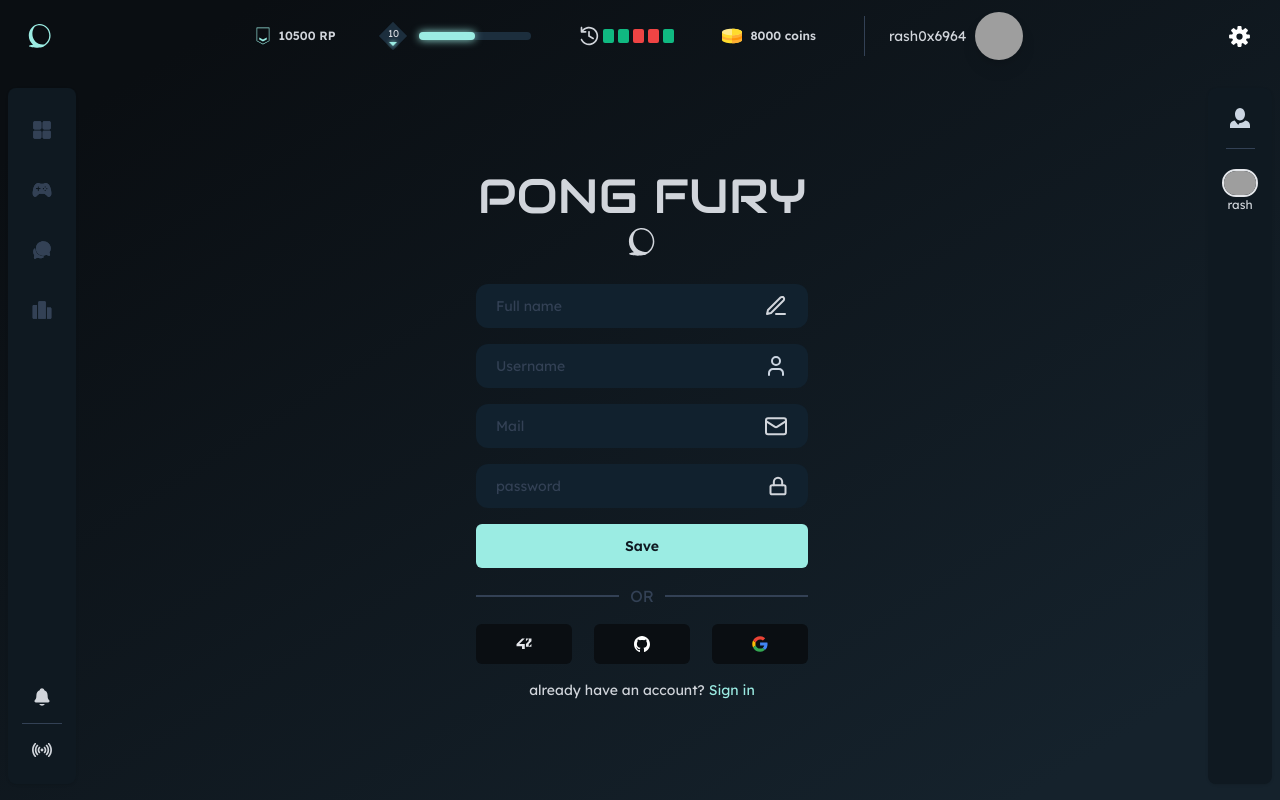
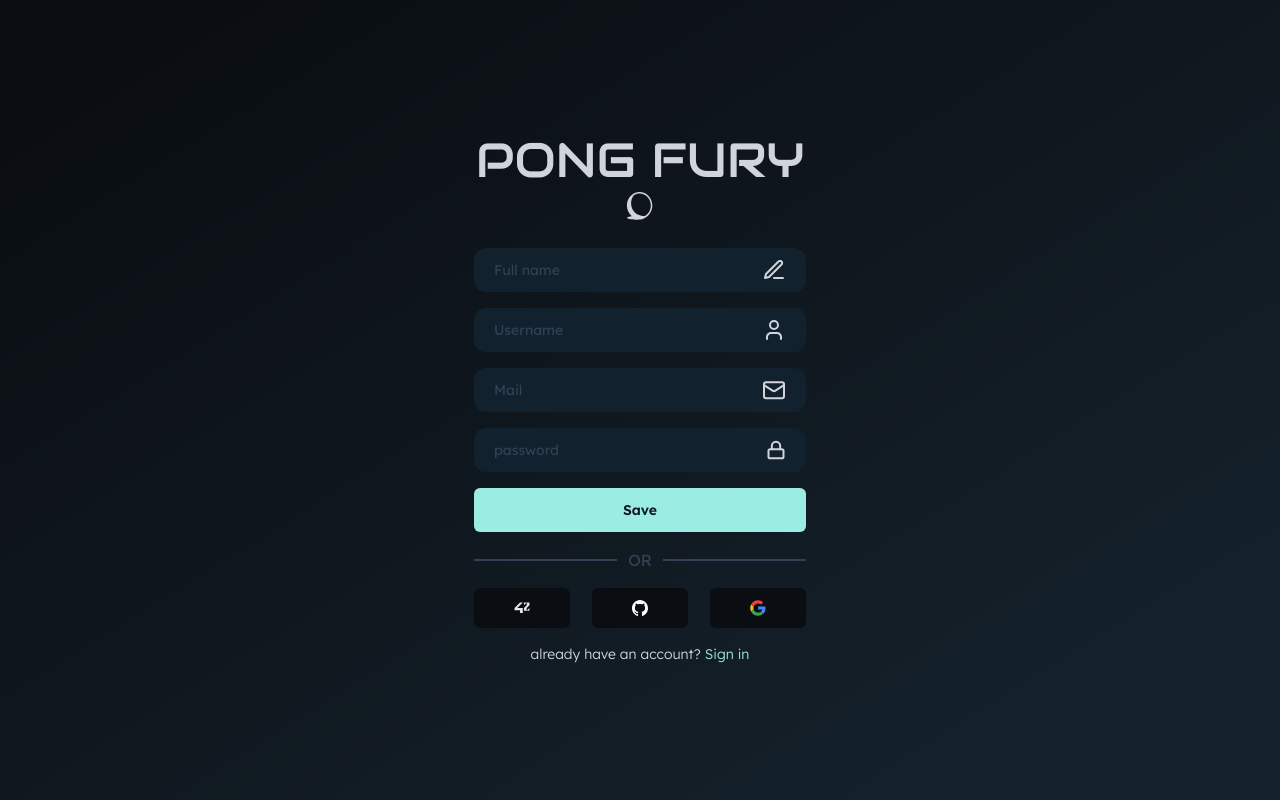
Before and after one commit to rash0x6964/ft_transcendence, a Next.js app: page /singUp in a window 1280 px wide. Built offline with nearby package versions, Linux system fonts and the light colour scheme; grey boxes are pictures that could not be loaded.

Commit message:
create && design auth

```diff
--- /dev/null
+++ b/src/app/auth/layout.tsx
@@ -0,0 +1,26 @@
+import "../globals.css"
+import type { Metadata } from "next"
+import { Lexend } from "next/font/google"
+
+const lexend = Lexend({ subsets: ["latin"] })
+
+export const metadata: Metadata = {
+  title: "Create Next App",
+  description: "Generated by create next app",
+}
+
+export default function RootLayout({
+  children,
+}: {
+  children: React.ReactNode
+}) {
+  return (
+    <html lang="en">
+      <body className={lexend.className + " flex flex-col items-center"}>
+        <div className="w-screen fixed h-screen  bg-gradient-to-br from-10% to-90% from-backdrop to-mirage -z-10">
+          {children}
+        </div>
+      </body>
+    </html>
+  )
+}
--- a/src/app/(mainLayout)/singUp/page.tsx
+++ b/src/app/auth/page.tsx
@@ -3,7 +3,7 @@ import MainBtn from "@/components/BaseComponents/MainButton"
 import Input from "@/components/BaseComponents/Input"
 import AuthBtn from "@/components/BaseComponents/AuthButton"
 
-import { Audiowide } from 'next/font/google'
+import { Audiowide } from "next/font/google"
 
 import Lock from "@/components/svgs/Lock"
 import Mail from "@/components/svgs/Mail"
@@ -11,8 +11,11 @@ import Pen from "@/components/svgs/Pen"
 import Person from "@/components/svgs/Person"
 import Logo from "@/components/svgs/Logo"
 
-
-const audiowide = Audiowide({ weight:"400", subsets:["latin"], display:"swap"})
+const audiowide = Audiowide({
+  weight: "400",
+  subsets: ["latin"],
+  display: "swap",
+})
 
 export default function page() {
   return (
@@ -27,21 +30,14 @@ export default function page() {
           icon={<Pen />}
           className="bg-big-stone w-[332px] min-w-[300px] h-11"
         />{" "}
-        <Input
-          placeholder="Username"
-          icon={<Person />}
-          className="bg-big-stone w-[332px] min-w-[300px]  h-11"
-        />{" "}
-        <Input
-          placeholder="Mail"
-          icon={<Mail />}
-          className="bg-big-stone w-[332px] min-w-[300px]  h-11"
-        />{" "}
-        <Input
-          placeholder="password"
-          icon={<Lock />}
-          className="bg-big-stone w-[332px] min-w-[300px]  h-11"
-        />
+        <div className="flex flex-col gap-1">
+          <Input
+            placeholder="password"
+            icon={<Lock />}
+            className="bg-big-stone w-[332px] min-w-[300px]  h-11"
+          />
+          <a className="font-light self-end text-[10px] text-primary" href="">Forgot password?</a>
+        </div>
         <MainBtn className="py-3"> Save</MainBtn>
         <div className="flex gap-1 justify-between">
           <span className="w-[143px] h-[1.5px] bg-slate-700 self-center"></span>
@@ -62,8 +58,8 @@ export default function page() {
             className="h-10 w-24 flex justify-center items-center"
           />
         </div>
-        <p className="text-sm mx-auto">
-          already have an account? <span className="text-primary">Sign in</span>
+        <p className="text-sm mx-auto font-light">
+          Don't have an account? <a href="/singUp" className="text-primary">Sign up</a>
         </p>
       </div>
     </div>
--- /dev/null
+++ b/src/app/singUp/layout.tsx
@@ -0,0 +1,26 @@
+import "../globals.css"
+import type { Metadata } from "next"
+import { Lexend } from "next/font/google"
+
+const lexend = Lexend({ subsets: ["latin"] })
+
+export const metadata: Metadata = {
+  title: "Create Next App",
+  description: "Generated by create next app",
+}
+
+export default function RootLayout({
+  children,
+}: {
+  children: React.ReactNode
+}) {
+  return (
+    <html lang="en">
+      <body className={lexend.className + " flex flex-col items-center"}>
+        <div className="w-screen fixed h-screen  bg-gradient-to-br from-10% to-90% from-backdrop to-mirage -z-10">
+          {children}
+        </div>
+      </body>
+    </html>
+  )
+}
--- /dev/null
+++ b/src/app/singUp/page.tsx
@@ -0,0 +1,71 @@
+import React from "react"
+import MainBtn from "@/components/BaseComponents/MainButton"
+import Input from "@/components/BaseComponents/Input"
+import AuthBtn from "@/components/BaseComponents/AuthButton"
+
+import { Audiowide } from 'next/font/google'
+
+import Lock from "@/components/svgs/Lock"
+import Mail from "@/components/svgs/Mail"
+import Pen from "@/components/svgs/Pen"
+import Person from "@/components/svgs/Person"
+import Logo from "@/components/svgs/Logo"
+
+
+const audiowide = Audiowide({ weight:"400", subsets:["latin"], display:"swap"})
+
+export default function page() {
+  return (
+    <div className="flex w-fit h-full flex-col gap-7 justify-center align-middle mx-auto">
+      <div className="self-center">
+        <p className={"text-5xl pb-2 " + audiowide.className}>PONG FURY</p>
+        <Logo className="mx-auto w-7 h-7" />
+      </div>
+      <div className="flex flex-col gap-4">
+        <Input
+          placeholder="Full name"
+          icon={<Pen />}
+          className="bg-big-stone w-[332px] min-w-[300px] h-11"
+        />{" "}
+        <Input
+          placeholder="Username"
+          icon={<Person />}
+          className="bg-big-stone w-[332px] min-w-[300px]  h-11"
+        />{" "}
+        <Input
+          placeholder="Mail"
+          icon={<Mail />}
+          className="bg-big-stone w-[332px] min-w-[300px]  h-11"
+        />{" "}
+        <Input
+          placeholder="password"
+          icon={<Lock />}
+          className="bg-big-stone w-[332px] min-w-[300px]  h-11"
+        />
+        <MainBtn className="py-3"> Save</MainBtn>
+        <div className="flex gap-1 justify-between">
+          <span className="w-[143px] h-[1.5px] bg-slate-700 self-center"></span>
+          <p className="text-slate-700">OR</p>
+          <span className="w-[143px] h-[1.5px] bg-slate-700 self-center"></span>
+        </div>
+        <div className="flex justify-between">
+          <AuthBtn
+            provider="42intra"
+            className="h-10 w-24 flex justify-center items-center"
+          />
+          <AuthBtn
+            provider="Github"
+            className="h-10 w-24 flex justify-center items-center"
+          />
+          <AuthBtn
+            provider="Google"
+            className="h-10 w-24 flex justify-center items-center"
+          />
+        </div>
+        <p className="text-sm mx-auto font-light">
+          already have an account? <a href="/auth" className="text-primary">Sign in</a>
+        </p>
+      </div>
+    </div>
+  )
+}
```
